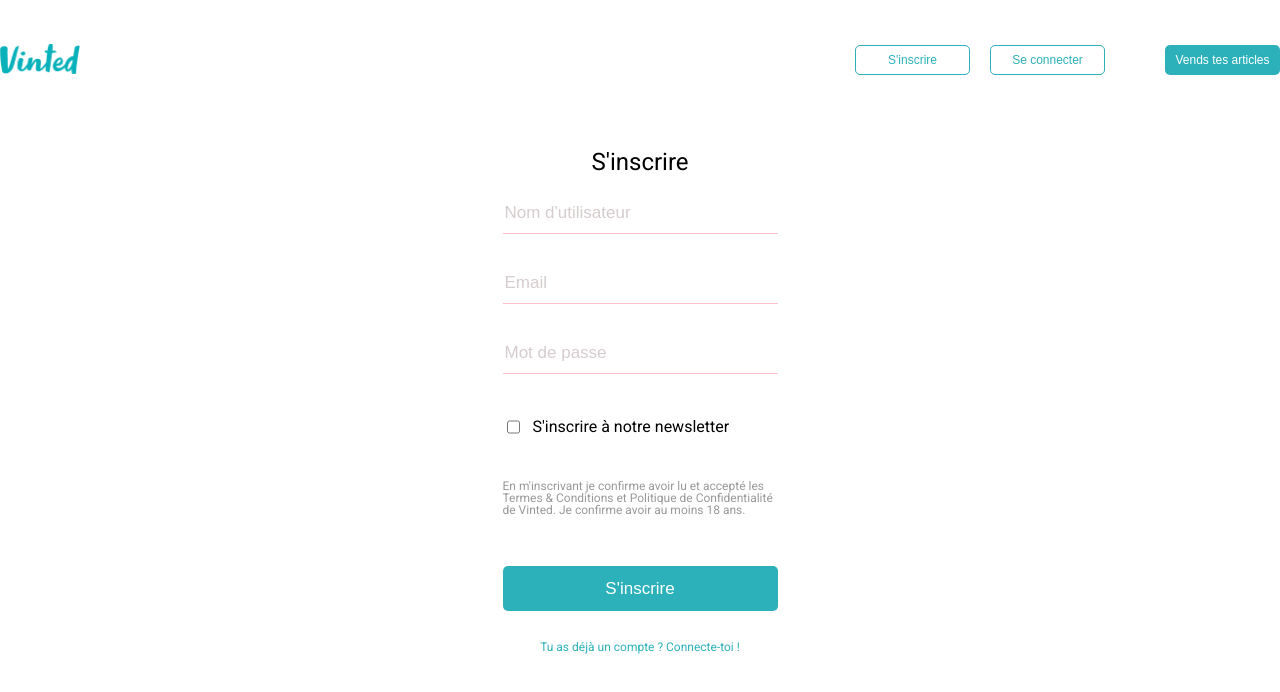
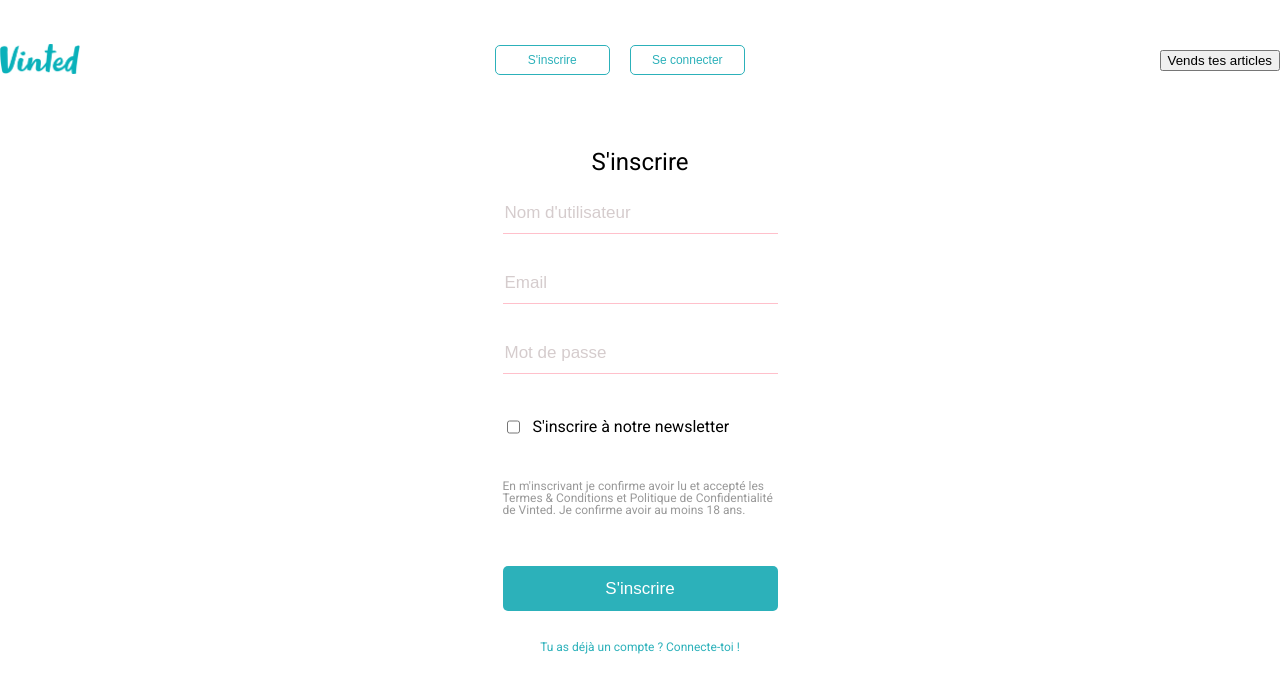
Before and after one commit to Pomelodies/vinted-app, a React (Vite) app: page /signup in a window 1280 px wide. Shown: the top 692 px of the page. Built offline with nearby package versions, Linux system fonts and the light colour scheme.

Commit message:
Added token update on Login, Publish and Signup pages

```diff
--- a/src/App.css
+++ b/src/App.css
@@ -260,6 +260,11 @@
   text-align: center;
 }
 
+.error-message {
+  color: red;
+  font-size: 10px;
+}
+
 /* ------------------------------------------------------------------------------------------------------------------
 ------------------------------------------------------------------------------------------------------------------
 ------------------------------------------------------------------------------------------------------------------
--- a/src/App.jsx
+++ b/src/App.jsx
@@ -1,5 +1,6 @@
 import "./App.css";
 import { useState } from "react";
+import Cookies from "js-cookie";
 
 // import de react-router
 import { BrowserRouter as Router, Routes, Route } from "react-router-dom";
@@ -11,21 +12,28 @@
 import Publish from "./pages/Publish";
 
 function App() {
-  const [isUserAuthenticated, setIsUserAuthenticated] = useState(null);
+  const [token, setToken] = useState(Cookies.get("userToken") || null);
+
+  // fonction pour définir l'état d'authentification
+  const setUser = (token) => {
+    if (token) {
+      Cookies.set("userToken", token, { expire: 7 });
+      setToken(token);
+    } else {
+      Cookies.remove("userToken");
+      setToken(null);
+    }
+  };
 
   return (
     <>
       <Router>
-        <Header setIsUserAuthenticated={setIsUserAuthenticated} />
+        <Header token={token} setUser={setUser} />
         <Routes>
           <Route path="/" element={<Home />} />
           <Route path="/offers/:id" element={<Offer />} />
-          <Route
-            path="/signup"
-            element={<Signup />}
-            isUserAuthenticated={isUserAuthenticated}
-          />
-          <Route path="/login" element={<Login />} />
+          <Route path="/signup" element={<Signup setUser={setUser} />} />
+          <Route path="/login" element={<Login setUser={setUser} />} />
           <Route path="/publish" element={<Publish />} />
         </Routes>
       </Router>
--- a/src/components/Header.jsx
+++ b/src/components/Header.jsx
@@ -3,7 +3,7 @@
 import Cookies from "js-cookie";
 // import { useState } from "react";
 
-const Header = () => {
+const Header = ({ token, setUser }) => {
   return (
     <header>
       <div className="container">
@@ -12,18 +12,14 @@
             <img src={logo} alt="logo vinted" />
           </Link>
         </div>
-        {Cookies.get("userToken") ? (
-          <div className="userVerified">
+        {token ? (
           <button
             onClick={() => {
-                Cookies.remove("userToken");
-                // setUserIsAuthenticated(null);
+              setUser(null);
             }}
           >
             Se déconnecter
           </button>
-            <button>Vends tes articles</button>
-          </div>
         ) : (
           <div className="buttons-aside">
             <div className="connect-buttons">
@@ -35,11 +31,9 @@
                 <button className="seconnecter">Se connecter</button>
               </Link>
             </div>
-            <Link to="/publish">
-              <button className="sell-your-article">Vends tes articles</button>
-            </Link>
           </div>
         )}
+        <button>Vends tes articles</button>
       </div>
     </header>
   );
--- a/src/pages/Login.jsx
+++ b/src/pages/Login.jsx
@@ -1,14 +1,13 @@
 // exemple token : bnVrYQHooe6lUg_MPYGvo0fi3fN3GnWpFbnVjHF5DyKBMkAOkW31ei_BCmmbYre2
 
-import { Link } from "react-router-dom";
+import { Link, useNavigate } from "react-router-dom";
 import { useState } from "react";
 import axios from "axios";
-import Cookies from "js-cookie";
-import { useNavigate } from "react-router-dom";
 
-const Login = () => {
+const Login = ({ setUser }) => {
   const [email, setEmail] = useState("");
   const [password, setPassword] = useState("");
+  const [errorMessage, setErrorMessage] = useState("");
   const navigate = useNavigate();
 
   const handleEmailChange = (event) => {
@@ -26,6 +25,7 @@
     // console.log(email, password); // sailor-moon@mail.com Artemis
 
     try {
+      if (email && password) {
         const response = await axios.post(
           "https://lereacteur-vinted-api.herokuapp.com/user/login",
           {
@@ -33,7 +33,7 @@
             password: password,
           }
         );
-      //       console.log(response.data);
+        console.log(response.data);
         //       {
         //     "_id": "691f265ec5938e80b955ff56",
         //     "token": "Kopn4_SAGPFQCZWkdVfxgzCBqRLhBovy6ROvDkL1o2boIawbvfumoz7IlgP_o903",
@@ -41,13 +41,20 @@
         //         "username": "SailorMoon1"
         //     }
         // }
-
-      const token = response.data.token;
-      Cookies.set("userToken", token, { expires: 1 });
+        if (response.data.token) {
+          setUser(response.data.token);
+          setErrorMessage("");
           navigate("/");
+        } else {
+          setErrorMessage("Un problème est survenu !");
+        }
+      } else {
+        setErrorMessage("Email ou mot de passe incorrect");
+      }
     } catch (error) {
-      console.log(error.response);
-      alert("Something went wrong! Please try again.");
+      error.response
+        ? setErrorMessage(error.response.data.message)
+        : console.log(error);
     }
   };
 
@@ -70,6 +77,7 @@
           onChange={handlePasswordChange}
         />
         <button className="se-connecter">Se connecter</button>
+        {errorMessage && <p className="error">{errorMessage}</p>}
       </form>
       <Link to="/signup" className="no-account-yet">
         Pas encore de compte ? Inscris-toi !
--- a/src/pages/Publish.jsx
+++ b/src/pages/Publish.jsx
@@ -45,7 +45,7 @@
         formData,
         {
           headers: {
-            authorization: `Bearer ${token}`,
+            // authorization: `Bearer ${token}`,
           },
         }
       );
--- a/src/pages/Signup.jsx
+++ b/src/pages/Signup.jsx
@@ -1,14 +1,14 @@
 import { Link } from "react-router-dom";
 import axios from "axios";
 import { useState } from "react";
-import Cookies from "js-cookie";
 import { useNavigate } from "react-router-dom";
 
-const Signup = () => {
+const Signup = ({ setUser }) => {
   const [username, setUsername] = useState("");
   const [email, setEmail] = useState("");
   const [password, setPassword] = useState("");
   const [newsletter, setNewsletter] = useState(false);
+  const [errorMessage, setErrorMessage] = useState("");
   const navigate = useNavigate();
 
   const handleUsernameChange = (event) => {
@@ -55,12 +55,17 @@
       //         "username": "SailorMoon1"
       //     }
       // }
-      const token = response.data.token;
-      Cookies.set("userToken", token, { expires: 1 });
-      navigate("/");
+      if (response.data.token) {
+        setUser(response.data.token);
+        navigate("/");
+        setErrorMessage("");
+      } else {
+        setErrorMessage("Un problème est survenu !");
+      }
     } catch (error) {
-      console.log(error.response);
-      alert("Something went wrong! Please try again.");
+      error.response
+        ? setErrorMessage(error.response.data.message)
+        : console.log(error);
     }
   };
 
@@ -82,6 +87,7 @@
           placeholder="Email"
           onChange={handleEmailChange}
         />
+        {errorMessage && <p className="error-message">{errorMessage}</p>}
         <input
           type="password"
           name="password"
```
Lines whose indentation alone changed are shown as unchanged.
